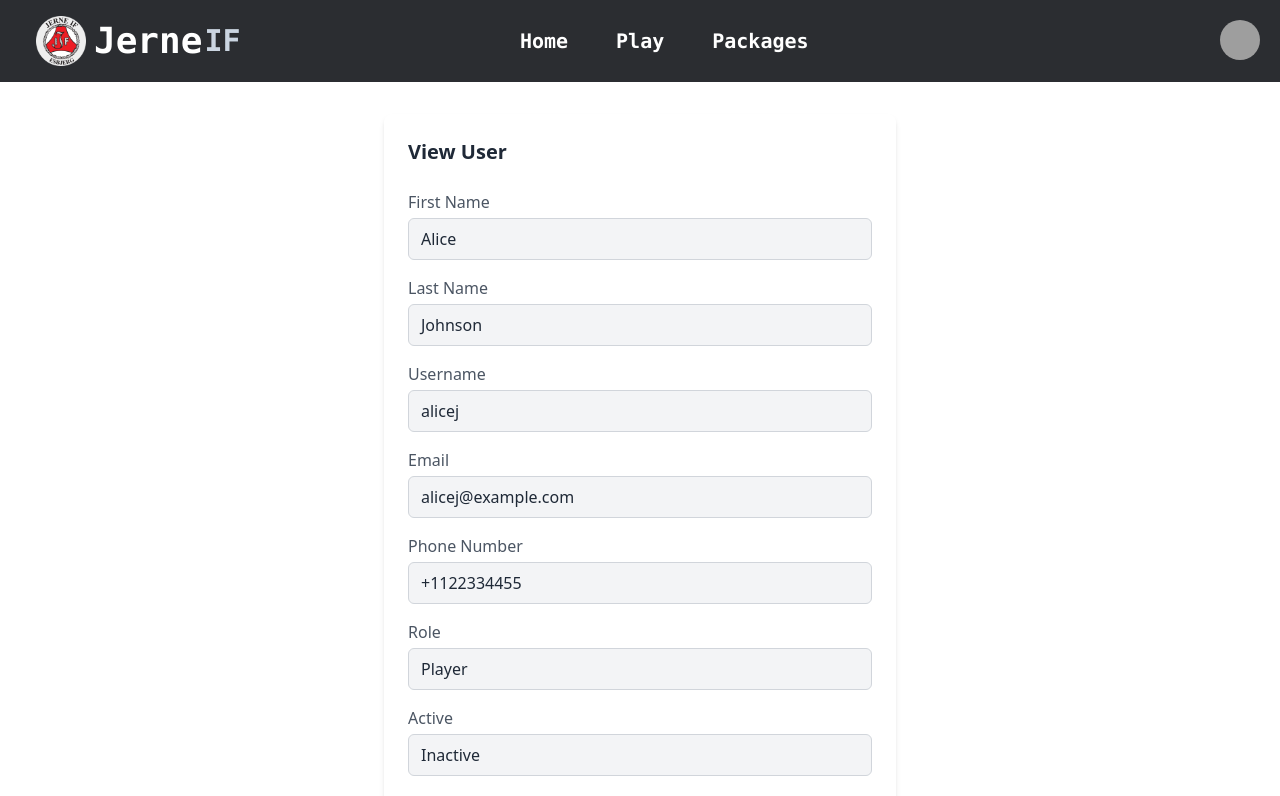
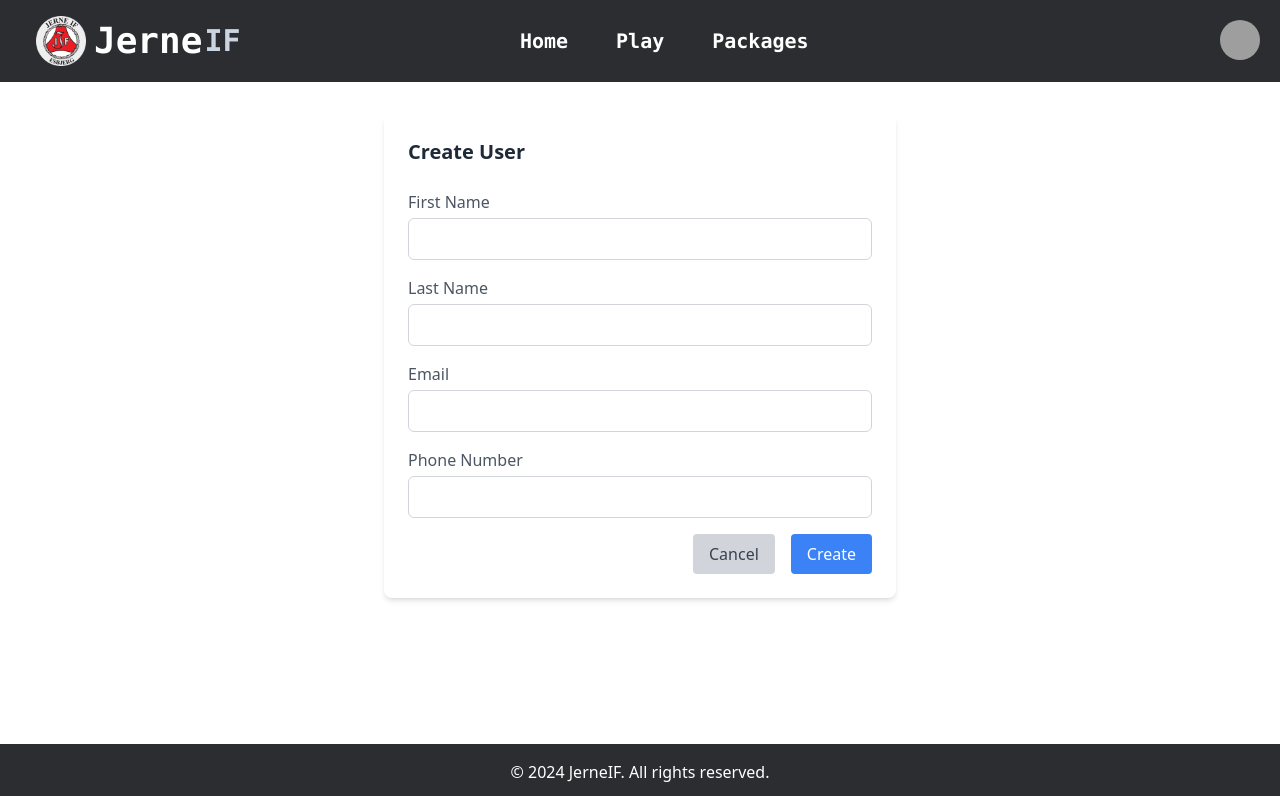
Before and after one commit to ju5tAmir/DeadPigeons, a React (Vite) app in the folder client/: page /lab in a window 1280 px wide. Shown: the top 796 px of the page. Built offline with nearby package versions, Linux system fonts and the light colour scheme; grey boxes are pictures that could not be loaded.

Commit message:
Create User

```diff
--- /dev/null
+++ b/client/src/components/admin/users/CreateUser.tsx
@@ -0,0 +1,105 @@
+import React, { useState } from "react";
+
+interface UserInfo {
+    firstName: string;
+    lastName: string;
+    email: string;
+    phoneNumber: string;
+}
+
+function CreateUser() {
+    const [formData, setFormData] = useState<UserInfo>({
+        firstName: "",
+        lastName: "",
+        email: "",
+        phoneNumber: "",
+    });
+
+    const handleChange = (e: React.ChangeEvent<HTMLInputElement | HTMLSelectElement>) => {
+        const { name, value } = e.target;
+        setFormData((prev) => ({
+            ...prev,
+            [name]: name === "isActive" || name === "isAutoplay" ? value === "true" : value,
+        }));
+    };
+
+    const handleSubmit = (e: React.FormEvent) => {
+        e.preventDefault();
+        console.log("New User Data:", formData);
+        // Perform user creation logic here
+    };
+
+    const handleCancel = () => {
+        setFormData({
+            firstName: "",
+            lastName: "",
+            email: "",
+            phoneNumber: "",
+        });
+    };
+
+    return (
+        <div className="max-w-lg mx-auto mt-8 p-6 bg-white shadow-md rounded-lg">
+            <h2 className="text-xl font-bold text-gray-800 mb-6">Create User</h2>
+            <form onSubmit={handleSubmit} className="space-y-4">
+                <div>
+                    <label className="block text-gray-600 font-medium mb-1">First Name</label>
+                    <input
+                        type="text"
+                        name="firstName"
+                        value={formData.firstName}
+                        onChange={handleChange}
+                        className="w-full border border-gray-300 px-3 py-2 rounded-md"
+                    />
+                </div>
+                <div>
+                    <label className="block text-gray-600 font-medium mb-1">Last Name</label>
+                    <input
+                        type="text"
+                        name="lastName"
+                        value={formData.lastName}
+                        onChange={handleChange}
+                        className="w-full border border-gray-300 px-3 py-2 rounded-md"
+                    />
+                </div>
+                <div>
+                    <label className="block text-gray-600 font-medium mb-1">Email</label>
+                    <input
+                        type="email"
+                        name="email"
+                        value={formData.email}
+                        onChange={handleChange}
+                        className="w-full border border-gray-300 px-3 py-2 rounded-md"
+                    />
+                </div>
+                <div>
+                    <label className="block text-gray-600 font-medium mb-1">Phone Number</label>
+                    <input
+                        type="text"
+                        name="phoneNumber"
+                        value={formData.phoneNumber}
+                        onChange={handleChange}
+                        className="w-full border border-gray-300 px-3 py-2 rounded-md"
+                    />
+                </div>
+                <div className="flex justify-end space-x-4 mt-6">
+                    <button
+                        type="button"
+                        onClick={handleCancel}
+                        className="bg-gray-300 text-gray-700 px-4 py-2 rounded hover:bg-gray-400"
+                    >
+                        Cancel
+                    </button>
+                    <button
+                        type="submit"
+                        className="bg-blue-500 text-white px-4 py-2 rounded hover:bg-blue-600"
+                    >
+                        Create
+                    </button>
+                </div>
+            </form>
+        </div>
+    );
+}
+
+export default CreateUser;
--- a/client/src/pages/Lab.tsx
+++ b/client/src/pages/Lab.tsx
@@ -7,6 +7,7 @@ import GamesOverview from "../components/admin/game/GamesOverview.tsx";
 import UsersOverview from "../components/admin/users/UsersOverview.tsx";
 import EditUser from "../components/admin/users/EditUser.tsx";
 import ViewUser from "../components/admin/users/ViewUser.tsx";
+import CreateUser from "../components/admin/users/CreateUser.tsx";
 
 function Lab() {
 
@@ -203,7 +204,9 @@ function Lab() {
 
             {/*<EditUser user={mockUser}/>*/}
 
-            <ViewUser user={mockUser} />
+            {/*<ViewUser user={mockUser} />*/}
+
+            <CreateUser/>
 
         </>
     )
```
